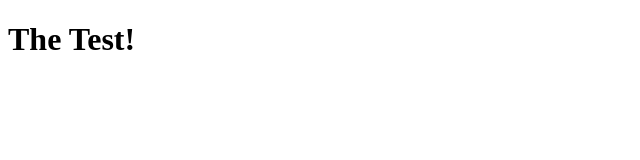
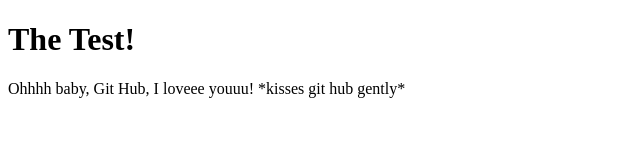
Before and after one commit to henryfigueroa47/github-test, a plain HTML site: page index.html in a window 1280 px wide. Shown: the whole page, without its empty margins (0-640 px from the left). Drawn offline with Linux system fonts and the light colour scheme.

Commit message:
added paragraph

```diff
--- a/index.html
+++ b/index.html
@@ -5,6 +5,7 @@
 </head>
 <body>
 	<h1>The Test!</h1>
+		<p>Ohhhh baby, Git Hub, I loveee youuu! *kisses git hub gently* </p>
 
 </body>
 </html>
```
